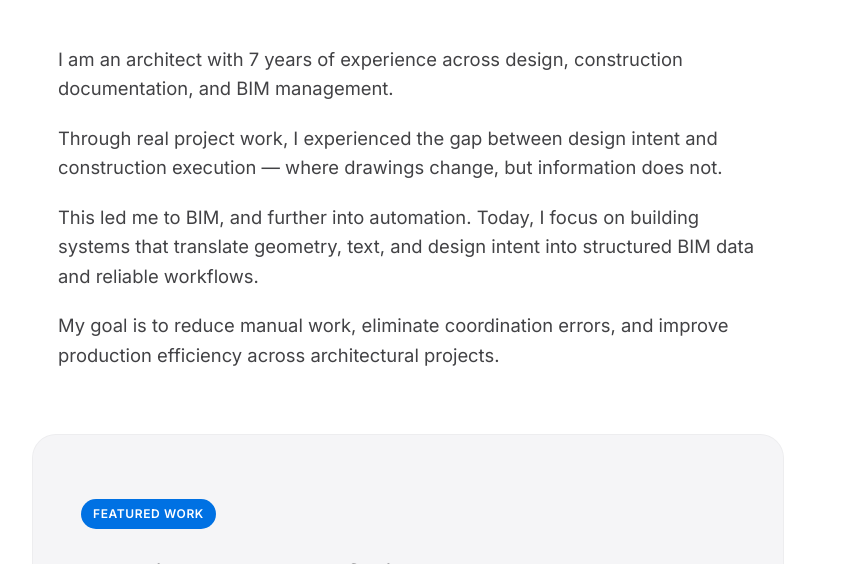
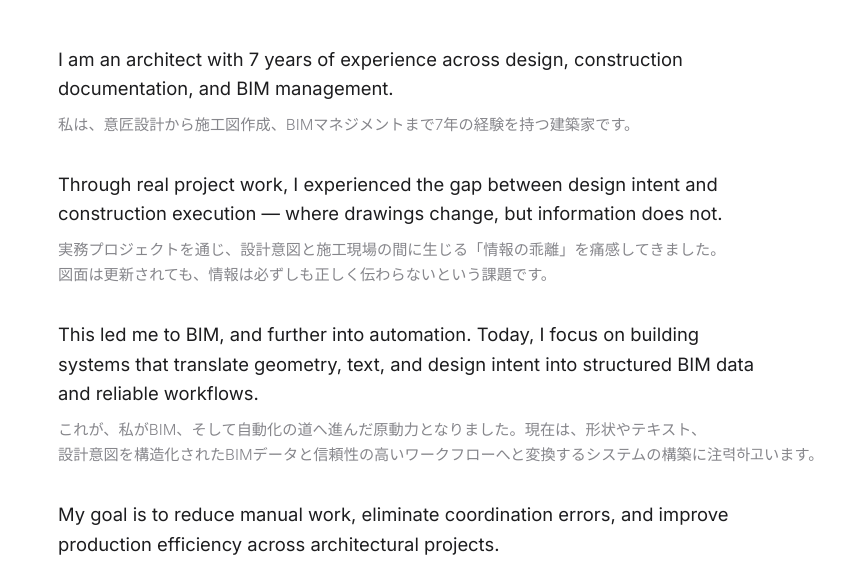
Before and after one commit to royaljjong/portfolio-web, a plain HTML site: page index.html in a window 1280 px wide. Shown: the part 205-769 px from the top of the page, without its empty margins (232-1077 px from the left). Drawn offline with nearby package versions, Linux system fonts and the light colour scheme.

Commit message:
Add Japanese translation for philosophy section

```diff
--- a/index.html
+++ b/index.html
@@ -20,10 +20,25 @@
             <!-- Philosophy / About Section -->
             <section class="philosophy-section fade-in delay-1">
                 <div class="philosophy-content">
-                    <p>I am an architect with 7 years of experience across design, construction documentation, and BIM management.</p>
-                    <p>Through real project work, I experienced the gap between design intent and construction execution — where drawings change, but information does not.</p>
-                    <p>This led me to BIM, and further into automation. Today, I focus on building systems that translate geometry, text, and design intent into structured BIM data and reliable workflows.</p>
-                    <p>My goal is to reduce manual work, eliminate coordination errors, and improve production efficiency across architectural projects.</p>
+                    <div class="lang-block">
+                        <p class="en">I am an architect with 7 years of experience across design, construction documentation, and BIM management.</p>
+                        <p class="jp">私は、意匠設計から施工図作成、BIMマネジメントまで7年の経験を持つ建築家です。</p>
+                    </div>
+
+                    <div class="lang-block">
+                        <p class="en">Through real project work, I experienced the gap between design intent and construction execution — where drawings change, but information does not.</p>
+                        <p class="jp">実務プロジェクトを通じ、設計意図と施工現場の間に生じる「情報の乖離」を痛感してきました。図面は更新されても、情報は必ずしも正しく伝わらないという課題です。</p>
+                    </div>
+
+                    <div class="lang-block">
+                        <p class="en">This led me to BIM, and further into automation. Today, I focus on building systems that translate geometry, text, and design intent into structured BIM data and reliable workflows.</p>
+                        <p class="jp">これが、私がBIM、そして自動化の道へ進んだ原動力となりました。現在は、形状やテキスト、設計意図を構造化されたBIMデータと信頼性の高いワークフローへと変換するシステムの構築に注력하고います。</p>
+                    </div>
+
+                    <div class="lang-block">
+                        <p class="en">My goal is to reduce manual work, eliminate coordination errors, and improve production efficiency across architectural projects.</p>
+                        <p class="jp">私の目標は、手作業を削減し、調整ミスを排除することで、建築プロジェクト全体の生産効率を向上させることです。</p>
+                    </div>
                 </div>
             </section>
 
--- a/style.css
+++ b/style.css
@@ -77,11 +77,24 @@ h1 {
     margin-right: auto;
 }
 
-.philosophy-content p {
+.lang-block {
+    margin-bottom: 32px;
+}
+
+.philosophy-content p.en {
     font-size: 1.15rem;
-    color: #424245;
-    margin-bottom: 20px;
+    color: var(--text-main);
+    margin-bottom: 8px;
     line-height: 1.6;
+    font-weight: 400;
+}
+
+.philosophy-content p.jp {
+    font-size: 0.95rem;
+    color: var(--text-sub);
+    line-height: 1.7;
+    font-weight: 300;
+    word-break: keep-all;
 }
 
 /* Main Card */
```
Also changed, not shown: 1 other file.
